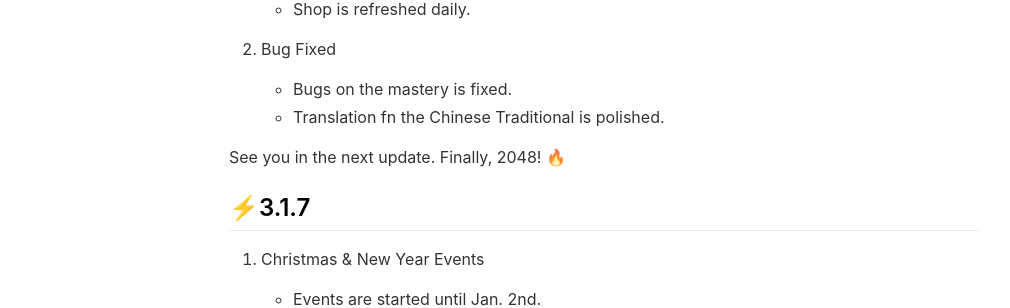
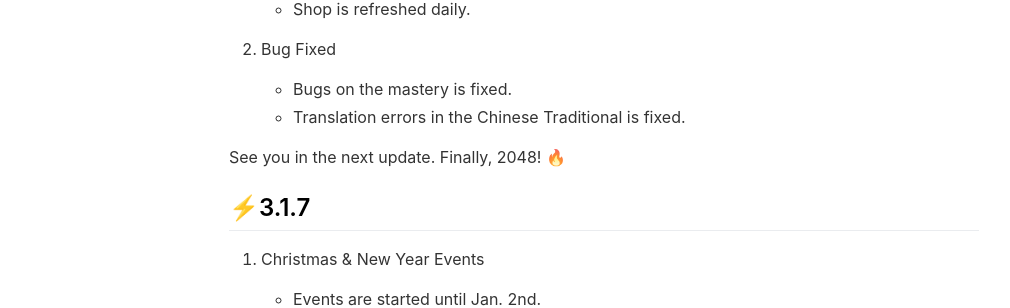
Before and after one commit to ArgoExped/Frozen-Arts, a Jekyll site: the page built from patch.md, in a window 1280 px wide and 900 px high. Shown: the part 441-749 px from the top of the window, without its empty margins (36-1046 px from the left). Built offline with Jekyll 4.4.1, drawn with Linux system fonts in a browser that asks for light colours; nearby versions of some CDN libraries.

Commit message:
Update patch.md
3.1.8

```diff
--- a/patch.md
+++ b/patch.md
@@ -20,7 +20,7 @@ include_in_header: true
 
 2. Bug Fixed
 	- Bugs on the mastery is fixed.
-	- Translation fn the Chinese Traditional is polished.
+	- Translation errors in the Chinese Traditional is fixed.
 
 
 See you in the next update. Finally, 2048! 🔥
```
